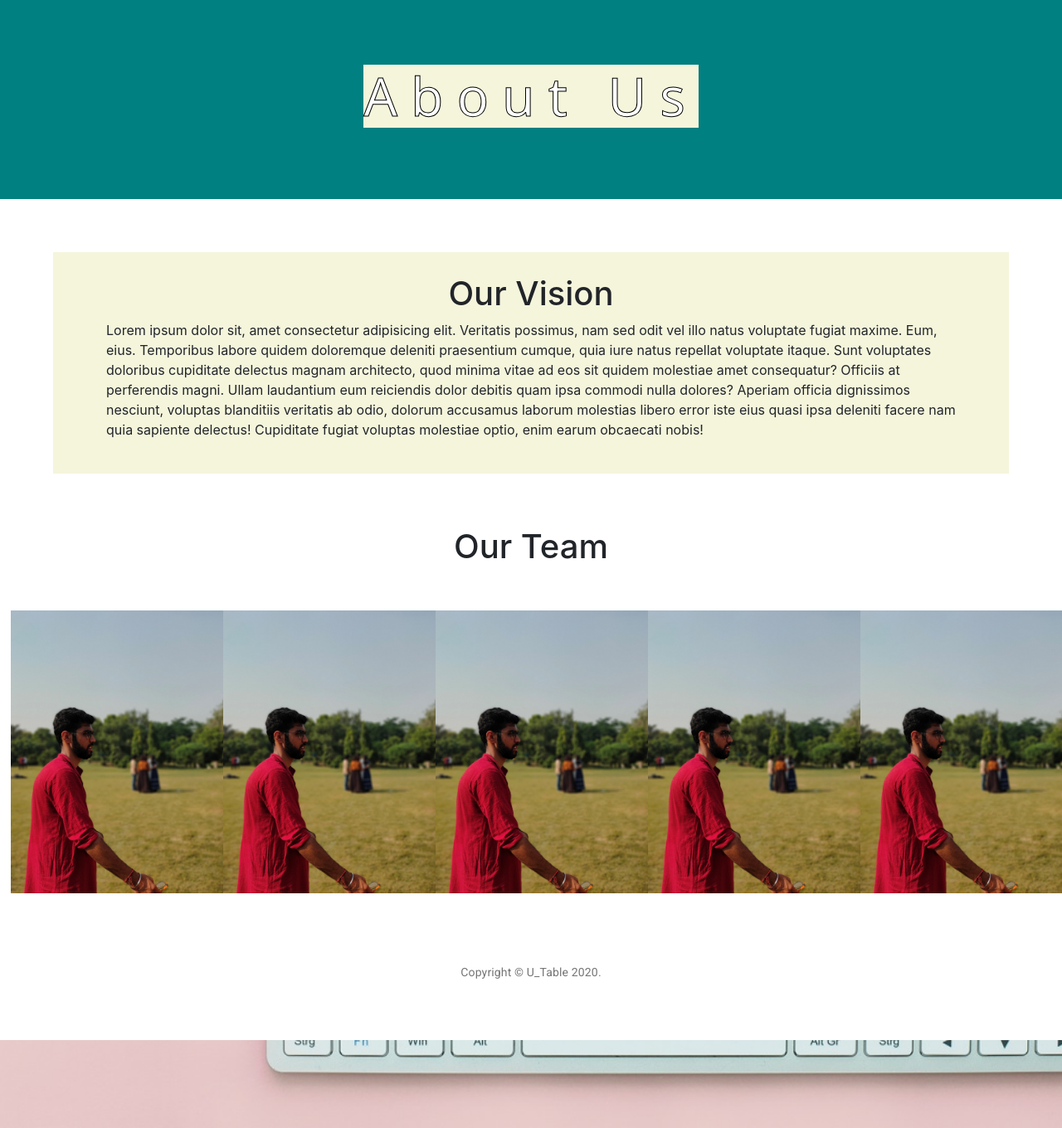
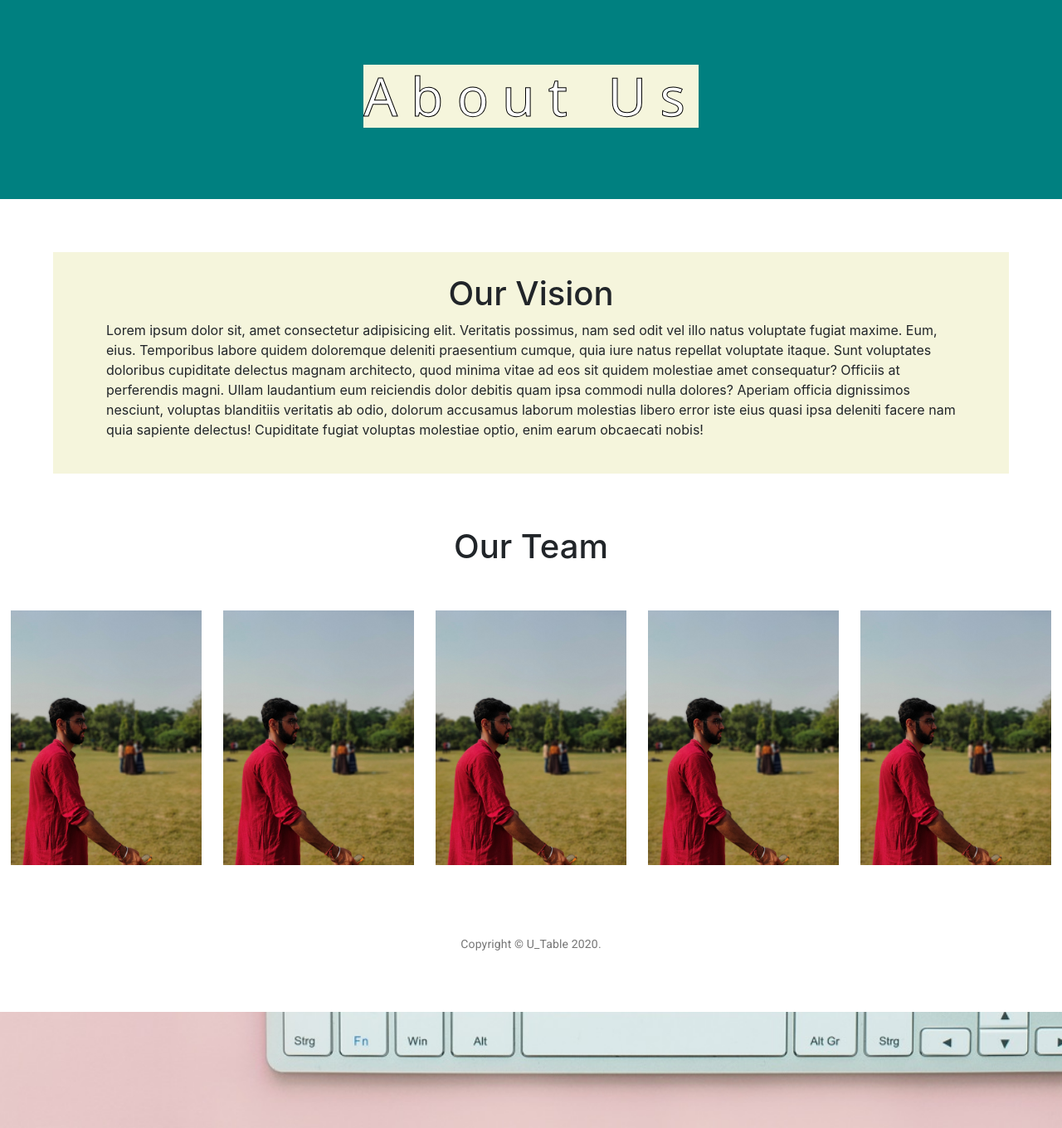
Before and after one commit to web-tech-sem3/web-tech, a React (Create React App) app in the folder frontend/: page /about in a window 1280 px wide. Shown: the whole page at 83% size. Built offline with nearby package versions, Linux system fonts and the light colour scheme; a web font is replaced by a local one.

Commit message:
about us fix

```diff
--- a/frontend/src/components/rating.js
+++ b/frontend/src/components/rating.js
@@ -25,7 +25,9 @@ const Rating = () => {
   const classes = useStyles();
   return (
     <div align="center">
+      <br />
       <Typography variant="h2">Rating Page</Typography>
+      <br />
       <Card className={classes.root}>
         Customer Care
         <RatingStar />
--- a/frontend/src/styles/aboutUs.module.css
+++ b/frontend/src/styles/aboutUs.module.css
@@ -1,6 +1,6 @@
 .image {
   display: block;
-  width: 100%;
+  width: 90%;
   height: auto;
 }
 
@@ -11,7 +11,7 @@
   right: 0;
   background-color: #008cba;
   overflow: hidden;
-  width: 100%;
+  width: 90%;
   height: 0;
   transition: 0.5s ease;
 }
@@ -62,7 +62,7 @@
 }
 .AboutUs h1 {
   font-size: 4rem;
-  font-family: "Alef", "Segoe UI", Tahoma, Geneva, Verdana, sans-serif;
+  font-family: 'Alef', 'Segoe UI', Tahoma, Geneva, Verdana, sans-serif;
   color: white;
   letter-spacing: 1rem;
   -webkit-text-stroke-width: 1px;
```
